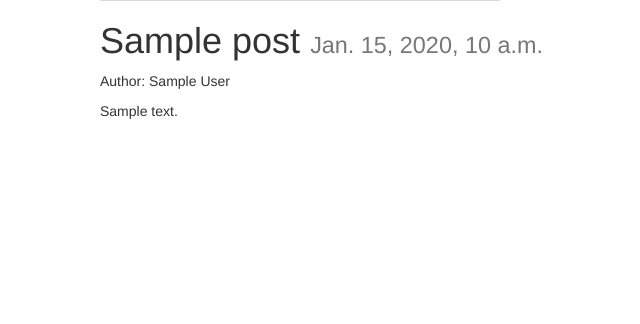
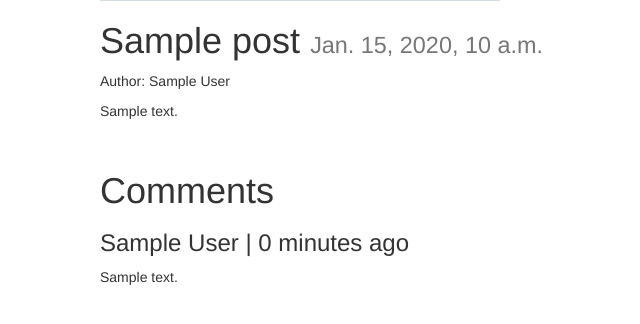
Before and after one commit to DefaultInc/fit.kbtu.kz, a Django app: page /news_app/1/ in a window 1280 px wide. Shown: the part 299-623 px from the top of the page, without its empty margins (270-910 px from the left). Run offline with Django 3.2, Linux system fonts and the light colour scheme; tables that the repository leaves empty hold one stand-in row (values such as "Sample post"); grey boxes marked "Sample" are stand-in pictures; some libraries are stand-ins or nearby versions.

Commit message:
Comments added (New class for comments and comments form)

```diff
--- a/news_app/forms.py
+++ b/news_app/forms.py
@@ -1,6 +1,6 @@
 from django import forms
 from .models import Post
-
+from .models import Comments
 
 class PostForm(forms.ModelForm):
     """
@@ -13,3 +13,14 @@ class PostForm(forms.ModelForm):
             "content",
             "image",
         ]
+
+
+class CommentsForm(forms.ModelForm):
+    """
+    Making a form for creating a comment
+    """
+    class Meta:
+        model = Comments
+        fields = [
+            "comment_content",
+        ]
--- a/news_app/models.py
+++ b/news_app/models.py
@@ -2,6 +2,8 @@ from __future__ import unicode_literals
 from django.db import models
 from django.core.urlresolvers import reverse
 from django.conf import settings
+from authorization_app.models import ExtendedUser
+from django.contrib.auth.models import User
 # MVC pattern
 
 
@@ -64,6 +66,6 @@ class Post(models.Model):
 
 class Comments(models.Model):
     post_id = models.IntegerField()
-    author = models.TextField()
-    comment = models.TextField(max_length=200)
+    author = models.ForeignKey(User)
+    comment_content = models.TextField(max_length=200)
     time = models.DateTimeField(auto_now=False, auto_now_add=True)
--- a/news_app/templates/posts/post_detail.html
+++ b/news_app/templates/posts/post_detail.html
@@ -18,5 +18,23 @@
 
     {{ instance.content|linebreaks }} <br>
 
+    <div>
+         <h1>Comments</h1>
+
+        {% if request.user.is_authenticated %}
+        <form method='POST' action='' enctype='multipart/form-data'>{% csrf_token %}
+            {{ form.as_p }}
+            <input type="submit" class="btn btn-default" value="Create Post">
+        </form>
+        <hr/>
+        {% endif %}
+
+        {% for comment in comments_all %}
+            <h3> {{ comment.author.get_full_name }} | {{ comment.time|timesince }} ago </h3>
+            <p> {{ comment.comment_content }} </p>
+        {% endfor %}
+    </div>
+
+
     </div>
 {% endblock content %}
--- a/news_app/templates/posts/post_form.html
+++ b/news_app/templates/posts/post_form.html
@@ -9,6 +9,7 @@
         {{ form.as_p }}
         <input type="submit" class="btn btn-default" value="Create Post">
     </form>
+
 </div>
 
 {% endblock content %}
--- a/news_app/views.py
+++ b/news_app/views.py
@@ -3,8 +3,8 @@ from django.http import HttpResponse, HttpResponseRedirect, Http404, HttpRespons
 from django.shortcuts import render, get_object_or_404, redirect
 from django.core.paginator import Paginator, EmptyPage, PageNotAnInteger
 
-from .forms import PostForm
-from .models import Post
+from .forms import PostForm, CommentsForm
+from .models import Post, Comments
 
 
 def post_create(request):
@@ -36,9 +36,19 @@ def post_detail(request, id=None):
     taking id or 404 if it is not exist, give the title and instance to the view.
     """
     instance = get_object_or_404(Post, id=id)
+    comments_all = Comments.objects.filter(post_id=id)
+    form = CommentsForm(request.POST or None)
+    if form.is_valid():
+        new_comment = form.save(commit=False)
+        new_comment.author = request.user
+        new_comment.post_id = id
+        new_comment.save()
+
     context = {
         "title": instance.title,
         "instance": instance,
+        "form": form,
+        "comments_all": comments_all,
     }
     return render(request, "posts/post_detail.html", context)
 
```
Also changed, not shown: authorization_app/models.py (line endings or trailing spaces), news_app/migrations/0002_auto_20170117_1916.py (added).
